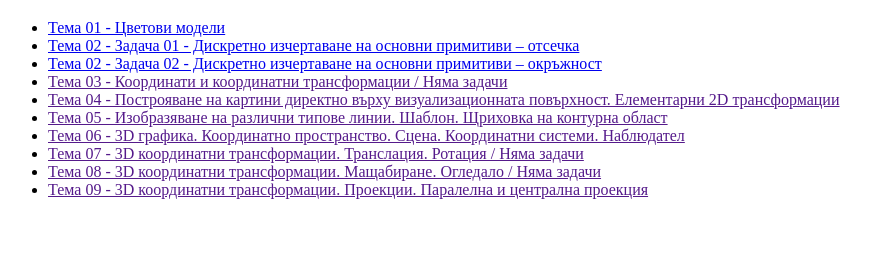
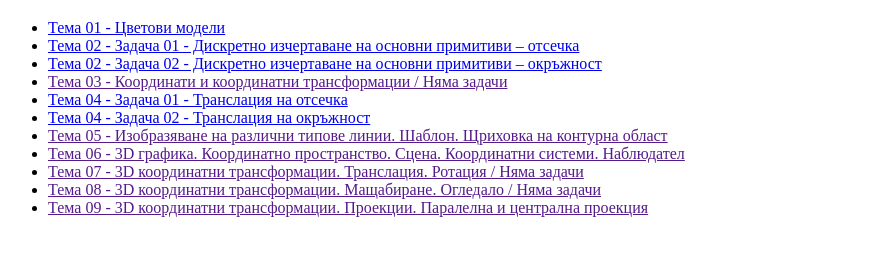
Before and after one commit to YanaSlavcheva/bfu-projects, a plain HTML site: page computer-graphics/index.html in a window 1280 px wide. Shown: the part 61-316 px from the top of the page, without its empty margins (0-894 px from the left). Drawn offline with Linux system fonts and the light colour scheme; a script that the page names is missing.

Commit message:
Added links for lecture 04 - tasks 01 and 02

```diff
--- a/computer-graphics/index.html
+++ b/computer-graphics/index.html
@@ -14,7 +14,8 @@
                 <li><a href="lecture02.html">Тема 02 - Задача 01 - Дискретно изчертаване на основни примитиви – отсечка</a></li>
                 <li><a href="lecture02-circle.html">Тема 02 - Задача 02 - Дискретно изчертаване на основни примитиви – окръжност</a></li>
                 <li><a href="">Тема 03 - Координати и координатни трансформации / Няма задачи</a></li>
-                <li><a href="">Тема 04 - Построяване на картини директно върху визуализационната повърхност. Елементарни 2D трансформации</a></li>
+                <li><a href="lecture04-task01-section-translation.html">Тема 04 - Задача 01 - Транслация на отсечка</a></li>
+                <li><a href="lecture04-task02-circle-translation.html">Тема 04 - Задача 02 - Транслация на окръжност</a></li>
                 <li><a href="">Тема 05 - Изобразяване на различни типове линии. Шаблон. Щриховка на контурна област</a></li>
                 <li><a href="">Тема 06 - 3D графика. Координатно пространство. Сцена. Координатни системи. Наблюдател</a></li>
                 <li><a href="">Тема 07 - 3D координатни трансформации. Транслация. Ротация / Няма задачи</a></li>
```
